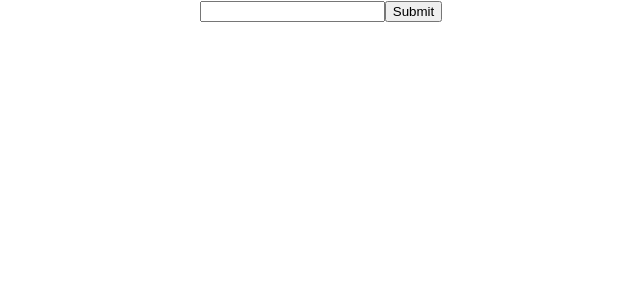
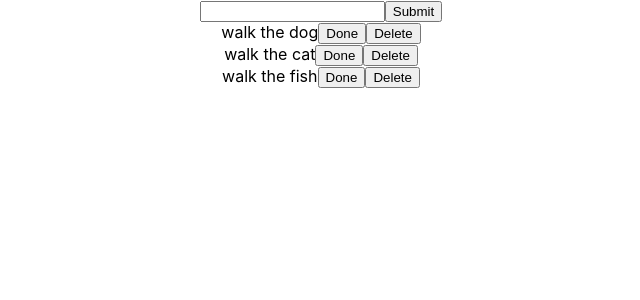
Before and after one commit to brandon121j/React-reducer, a React (Create React App) app: page / in a window 1280 px wide. Shown: the top 300 px of the page, without its empty margins (319-959 px from the left). Built offline with nearby package versions, Linux system fonts and the light colour scheme.

Commit message:
Checkpoint commit

```diff
--- a/src/App.js
+++ b/src/App.js
@@ -1,7 +1,8 @@
 import { useState } from 'react'
 import { v4 as uuidv4 } from 'uuid';
 import TodoInput from './todo/TodoInput';
-import { TodoInputContext } from './context/todoContext';
+import Todo from './todo/Todo';
+import { TodoInputContext, TodoContext } from './context/todoContext';
 import './App.css';
 
 let tempTodoArray = [
@@ -34,9 +35,20 @@ function App() {
     )
   }
 
+  function showTodo() {
+    return todoArray.map((item, index) => {
+      return (
+      <TodoContext.Provider key={ item.id } value={{ todoItem: item }}>
+        <Todo/>
+      </TodoContext.Provider>
+      )
+    })
+  }
+
 	return (
   <div className="App">
     {showTodoInput()}
+    {showTodo()}
   </div>
   )
 }
--- a/src/context/todoContext.js
+++ b/src/context/todoContext.js
@@ -1,3 +1,4 @@
 import React from 'react';
 
 export const TodoInputContext = React.createContext({});
+export const TodoContext = React.createContext({});
--- /dev/null
+++ b/src/todo/Child1.js
@@ -0,0 +1,12 @@
+// import React from 'react';
+// import Child2 from './Child2';
+
+// function Child1() {
+//     return (
+//         <div>
+//             <Child2/>
+//         </div>
+//     )
+// }
+
+// export default Child1
--- /dev/null
+++ b/src/todo/Child2.js
@@ -0,0 +1,18 @@
+// import { TodoContext } from '../context/todoContext';
+// import React, { useContext } from 'react';
+
+// function Child2() {
+// 	const {
+// 		todoItem: { todo },
+// 	} = useContext(TodoContext);
+
+// 	return (
+// 		<div>
+// 			<span>{todo}</span>
+// 			<button>Done</button>
+// 			<button>Delete</button>
+// 		</div>
+// 	);
+// }
+
+// export default Child2;
--- a/src/todo/Todo.js
+++ b/src/todo/Todo.js
@@ -1,13 +1,23 @@
-import React from 'react'
+import React, { useContext } from 'react';
+import { TodoContext } from '../context/todoContext';
+import Child1 from './Child1';
+import Child2 from './Child2';
 
 function Todo() {
-    return (
-        <div>
-            <span>Todo</span>
-            <button>Done</button>
-            <button>Delete</button>
-        </div>
-    )
+	// const todoData = useContext(TodoContext);
+	// console.log(todoData);
+
+	const {
+		todoItem: { todo },
+	} = useContext(TodoContext);
+
+	return (
+		<div>
+			<span>{todo}</span>
+			<button>Done</button>
+			<button>Delete</button>
+		</div>
+	);
 }
 
-export default Todo
+export default Todo;
```
